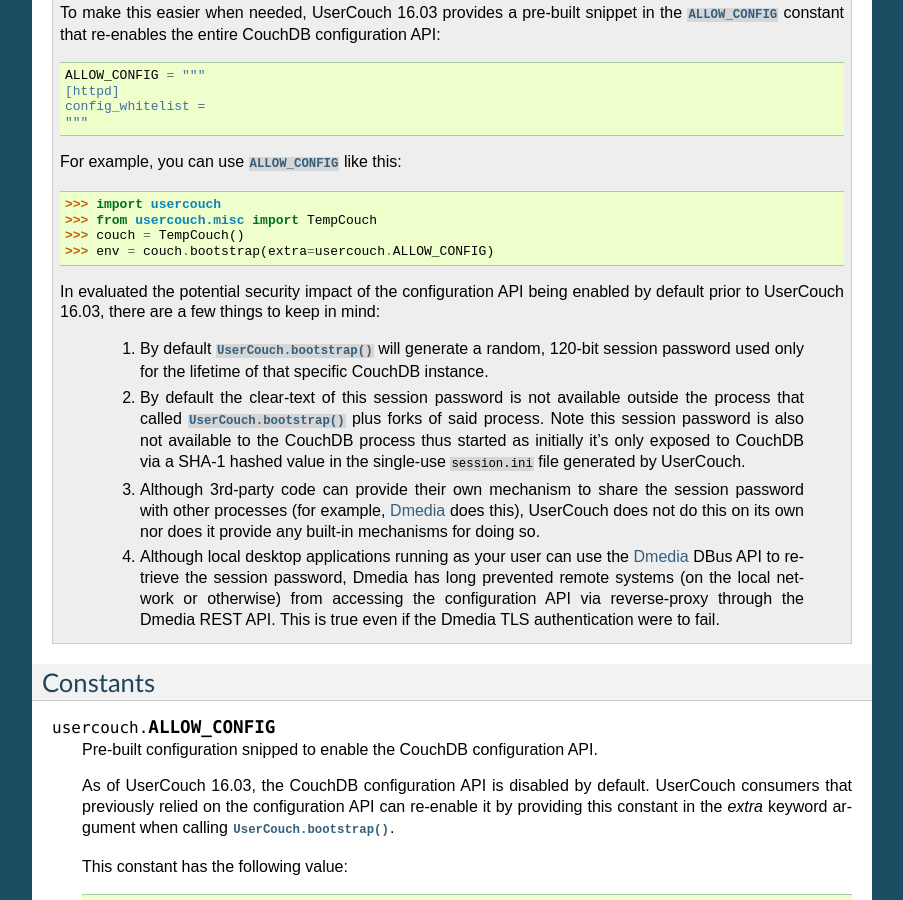
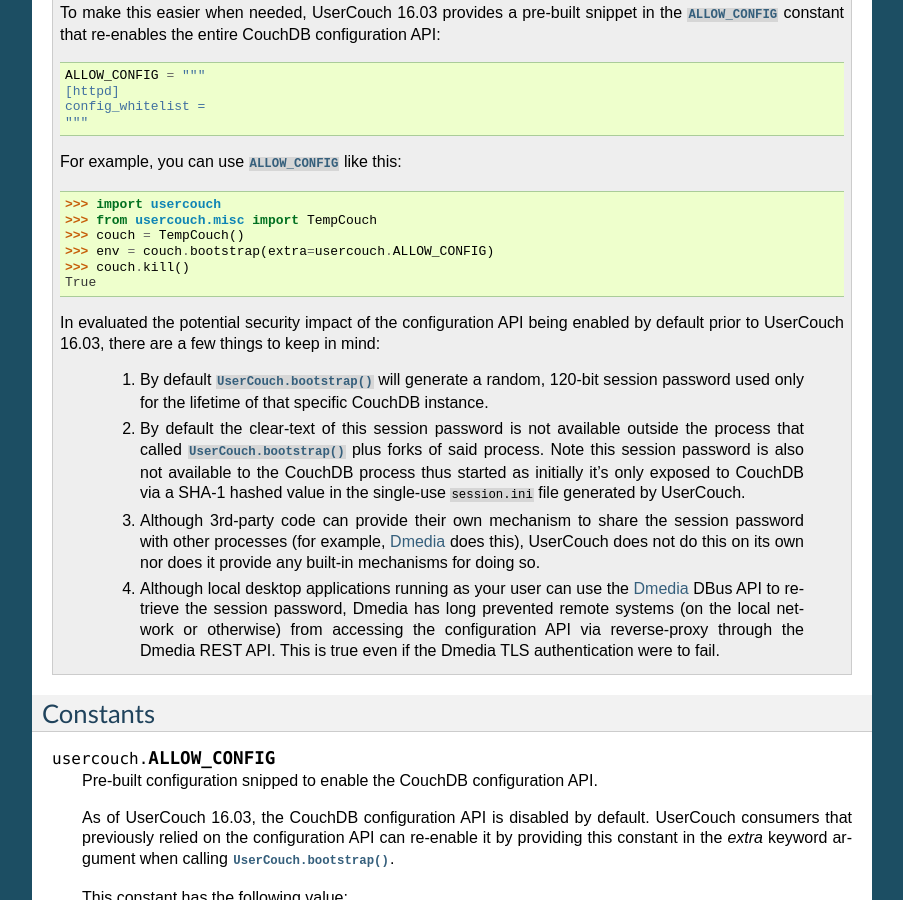
Before and after one commit to json420/usercouch, a Sphinx documentation site: the page built from doc/usercouch.rst, in a window 1280 px wide and 900 px high, scrolled down 885 px. Shown: the whole window, without its empty margins (198-1101 px from the left). Built offline with Sphinx 7.4.7, drawn with Linux system fonts in a browser that asks for light colours; some of the changed text lies outside the part shown.

Commit message:
More sphinx doctest fixes so no CouchDB instances are left running

```diff
--- a/doc/usercouch.rst
+++ b/doc/usercouch.rst
@@ -74,6 +74,8 @@
     >>> from usercouch.misc import TempCouch
     >>> couch = TempCouch()
     >>> env = couch.bootstrap(extra=usercouch.ALLOW_CONFIG)
+    >>> couch.kill()
+    True
 
     In evaluated the potential security impact of the configuration API being
     enabled by default prior to UserCouch 16.03, there are a few things to keep
@@ -196,6 +198,8 @@
     >>> mytmpdir = tempfile.mkdtemp()
     >>> mycouch = UserCouch(mytmpdir)
     >>> env = mycouch.bootstrap()
+    >>> mycouch.kill()
+    True
 
     .. attribute:: basedir
 
```
